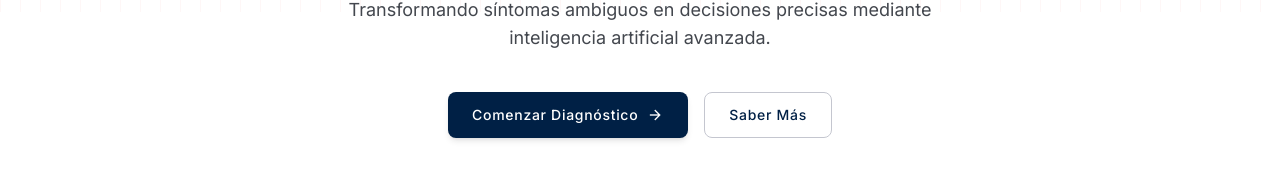
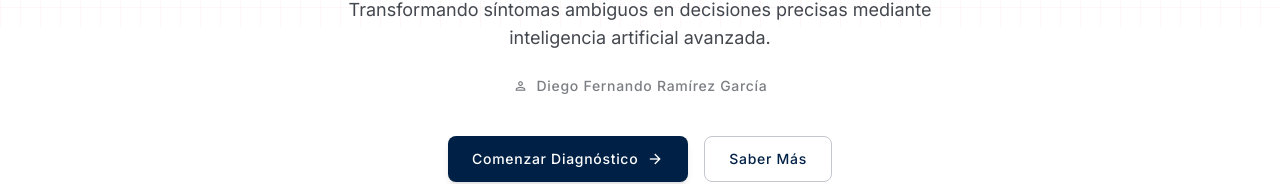
Before and after one commit to dferram/Fuzzy-Logic, a React (Vite) app in the folder frontend/: page / in a window 1280 px wide. Shown: the part 313-497 px from the top of the page. Built offline with nearby package versions, Linux system fonts and the light colour scheme.

Commit message:
feat: create landing page with fuzzy logic documentation and animated hero section

```diff
--- a/frontend/src/pages/Inicio.tsx
+++ b/frontend/src/pages/Inicio.tsx
@@ -58,6 +58,11 @@ export default function Inicio() {
               Transformando síntomas ambiguos en decisiones precisas mediante
               inteligencia artificial avanzada.
             </p>
+
+            <div className="inline-flex items-center gap-2 text-label-md text-on-surface-variant/70 animate-fade-in-up delay-250">
+              <span className="material-symbols-outlined text-[16px]">person</span>
+              Diego Fernando Ramírez García
+            </div>
 
             <div className="mt-4 flex gap-4 justify-center w-full animate-fade-in-up delay-300">
               <Link
```
